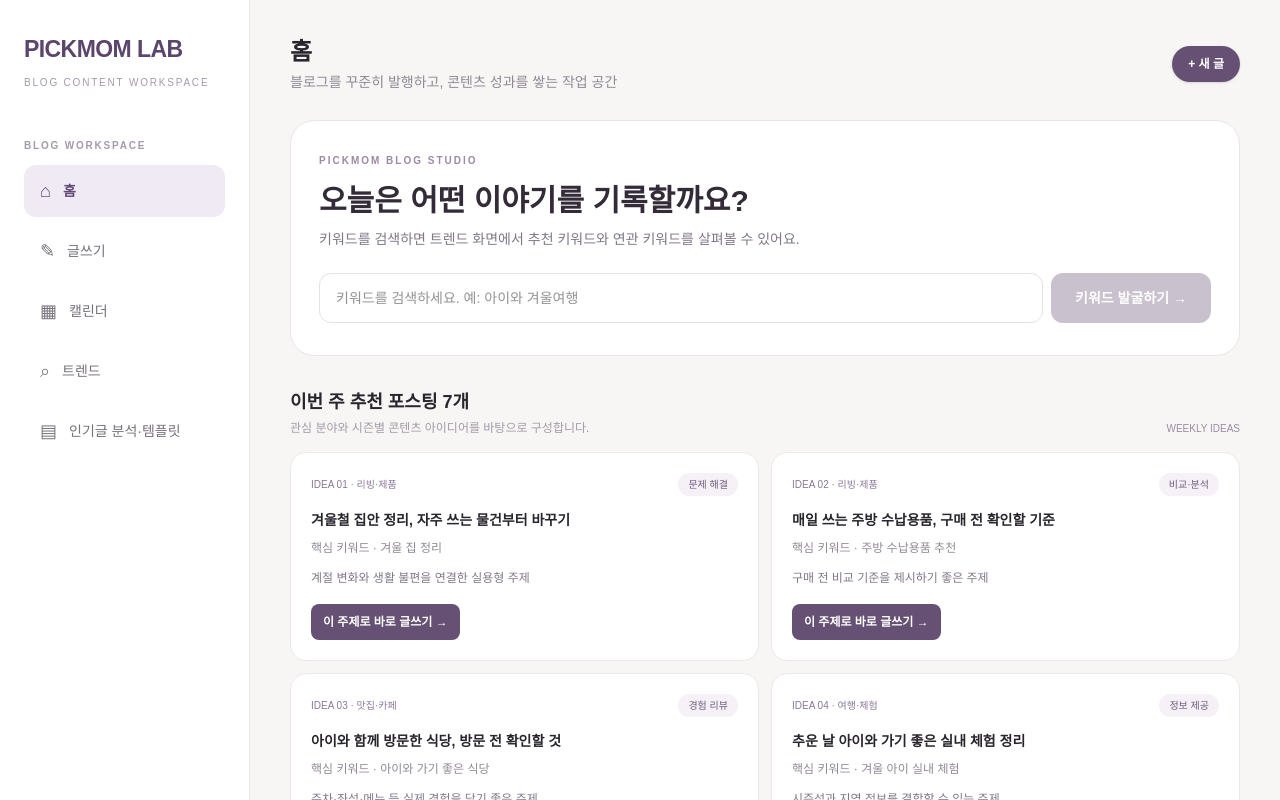
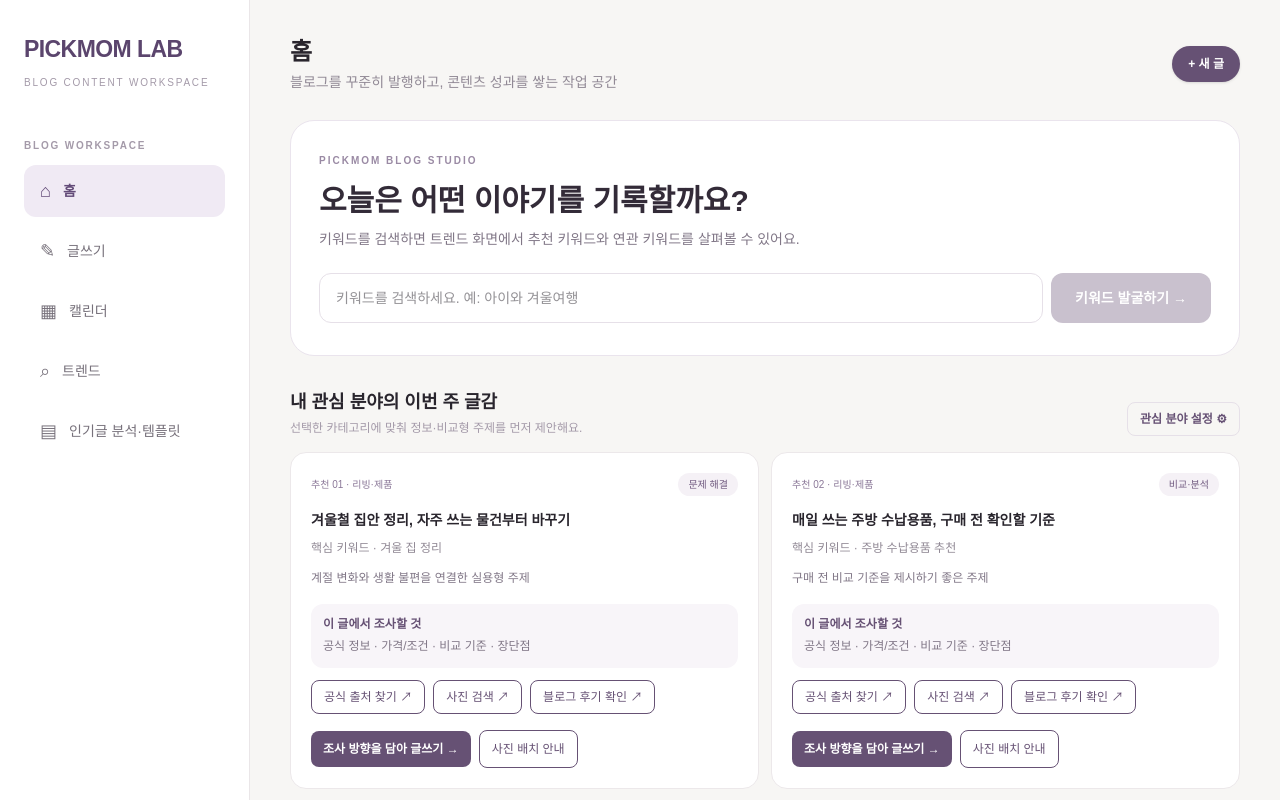
Before and after one commit to pickmom-lab/pickmom-lab, a Next.js app in the folder pickmom-web/: page / in a window 1280 px wide. Shown: the top 800 px of the page. Built offline with nearby package versions, Linux system fonts and the light colour scheme.

Commit message:
Add category-based topic recommendations and photo research guidance

```diff
--- a/pickmom-web/src/app/page.tsx
+++ b/pickmom-web/src/app/page.tsx
@@ -41,6 +41,9 @@ const ideas = [
   { category: "교육 정보" as Category, title: "초등 입학 전 준비, 지금 확인할 생활 습관", keyword: "초등 입학 전 준비", purpose: "정보 제공" as Purpose, why: "학부모의 구체적인 준비 질문에 답하는 주제" },
   { category: "생활·정책" as Category, title: "연말에 놓치기 쉬운 생활 지원·신청 일정 확인", keyword: "연말 생활 지원 정보", purpose: "정보 제공" as Purpose, why: "공식 일정과 신청 조건 확인이 핵심인 주제" },
   { category: "부동산·주거" as Category, title: "이사 전 체크해야 할 관리비와 주거 비용 항목", keyword: "이사 전 주거 비용", purpose: "문제 해결" as Purpose, why: "실제 의사결정에 필요한 체크리스트형 주제" },
+  { category: "맛집·카페" as Category, title: "서울 머랭롤 판매 매장과 메뉴 비교", keyword: "서울 머랭롤 맛집", purpose: "비교·분석" as Purpose, why: "판매 여부·메뉴 구성·가격·후기를 같은 기준으로 비교하는 정보형 주제" },
+  { category: "여행·체험" as Category, title: "겨울방학 아이와 갈 만한 실내 체험 비교", keyword: "서울 겨울 실내 체험", purpose: "비교·분석" as Purpose, why: "연령·운영일·예약·주차·체험 내용을 비교해 방문 전 판단을 돕는 주제" },
+  { category: "교육 정보" as Category, title: "초등 입학 전 영어·수학 학습 준비 비교", keyword: "초등 입학 전 학습 준비", purpose: "비교·분석" as Purpose, why: "교재·학습 방식·준비 시기를 비교하되 공식 교육과정과 개인 의견을 구분하는 주제" },
 ];
 
 const statusClass: Record<Status, string> = {
@@ -101,7 +104,9 @@ export default function Home() {
   const [homeSearchKeyword, setHomeSearchKeyword] = useState("");
   const [popularKeyword, setPopularKeyword] = useState("");
   const [topicCategory, setTopicCategory] = useState<Category | "">("");
-  const [selectedIdea, setSelectedIdea] = useState<number | null>(null);
+  const [selectedIdea, setSelectedIdea] = useState<string | null>(null);
+  const [preferredCategories, setPreferredCategories] = useState<Category[]>(["교육 정보", "여행·체험", "맛집·카페", "리빙·제품"]);
+  const [showCategorySettings, setShowCategorySettings] = useState(false);
   const [draftInput, setDraftInput] = useState<DraftInput>({
     topic: "", keyword: "", category: "리빙·제품", purpose: "경험 리뷰", notes: "", research: "",
   });
@@ -123,6 +128,8 @@ export default function Home() {
     try {
       const raw = window.localStorage.getItem("pickmom-blog-posts-v2");
       if (raw) { const stored = JSON.parse(raw) as Array<Omit<Post, "category"> & { category: string }>; setPosts(stored.map((post) => ({ ...post, category: (post.category === "쇼핑·제품" ? "리빙·제품" : post.category) as Category }))); }
+      const savedCategories = window.localStorage.getItem("pickmom-preferred-categories-v1");
+      if (savedCategories) { const parsed = JSON.parse(savedCategories) as string[]; const valid = parsed.filter((value): value is Category => categories.includes(value as Category)); if (valid.length) setPreferredCategories(valid); }
     } catch {
       // Ignore invalid local data and keep the workspace usable.
     }
@@ -132,6 +139,12 @@ export default function Home() {
   useEffect(() => {
     if (loaded) window.localStorage.setItem("pickmom-blog-posts-v2", JSON.stringify(posts));
   }, [posts, loaded]);
+
+  useEffect(() => {
+    if (loaded) window.localStorage.setItem("pickmom-preferred-categories-v1", JSON.stringify(preferredCategories));
+  }, [preferredCategories, loaded]);
+
+  const visibleIdeas = ideas.filter((idea) => preferredCategories.includes(idea.category));
 
   const weekStart = mondayOf(today);
   const weekEnd = new Date(weekStart);
@@ -164,10 +177,10 @@ export default function Home() {
     if (/지원금|정책|신청|정부|할인|혜택|노동절|공휴일/.test(text)) return "생활·정책";
     return "리빙·제품";
   };
-  const startWriting = (topic = "", keyword = "", category?: Category, purpose?: Purpose) => {
+  const startWriting = (topic = "", keyword = "", category?: Category, purpose?: Purpose, researchBrief = "") => {
     const detectedCategory = category || inferCategory(keyword || topic);
     const detectedPurpose = purpose || (detectedCategory === "맛집·카페" || detectedCategory === "여행·체험" ? "경험 리뷰" : "정보 제공");
-    setDraftInput({ topic, keyword, category: detectedCategory, purpose: detectedPurpose, notes: "", research: "" });
+    setDraftInput({ topic, keyword, category: detectedCategory, purpose: detectedPurpose, notes: "", research: researchBrief });
     setScheduleDate(dateKey(new Date()));
     setAngle("");
     setDraft("");
@@ -255,22 +268,48 @@ export default function Home() {
               </section>
 
               <section className="mb-8">
-                <div className="mb-4 flex items-end justify-between gap-3">
-                  <div><h2 className="text-lg font-semibold">이번 주 추천 포스팅 7개</h2><p className="mt-1 text-xs text-[#A49AA9]">관심 분야와 시즌별 콘텐츠 아이디어를 바탕으로 구성합니다.</p></div>
-                  <span className="shrink-0 text-[10px] text-[#9A8AA4]">WEEKLY IDEAS</span>
+                <div className="mb-4 flex flex-wrap items-end justify-between gap-3">
+                  <div><h2 className="text-lg font-semibold">내 관심 분야의 이번 주 글감</h2><p className="mt-1 text-xs text-[#A49AA9]">선택한 카테고리에 맞춰 정보·비교형 주제를 먼저 제안해요.</p></div>
+                  <button onClick={() => setShowCategorySettings((value) => !value)} className="rounded-lg border border-[#E6E0E8] px-3 py-2 text-xs font-semibold text-[#665174]">{showCategorySettings ? "관심 분야 닫기" : "관심 분야 설정 ⚙"}</button>
                 </div>
+                {showCategorySettings && <div className="mb-4 rounded-2xl border border-[#EAE4ED] bg-white p-4">
+                  <p className="mb-3 text-xs font-medium text-[#817787]">자주 쓰는 카테고리를 선택하세요. 선택 내용은 이 브라우저에 저장됩니다.</p>
+                  <div className="grid grid-cols-2 gap-2 sm:grid-cols-3">{categories.map((category) => <label key={category} className="flex cursor-pointer items-center gap-2 rounded-lg border border-[#F0ECF1] p-3 text-xs"><input type="checkbox" checked={preferredCategories.includes(category)} onChange={(event) => setPreferredCategories((old) => event.target.checked ? [...old, category] : old.filter((value) => value !== category))} />{category}</label>)}</div>
+                  {preferredCategories.length === 0 && <p className="mt-2 text-xs text-rose-600">추천을 보려면 카테고리를 하나 이상 선택해 주세요.</p>}
+                </div>}
+                {visibleIdeas.length === 0 ? <div className="rounded-2xl border border-dashed border-[#DED6E3] bg-white p-8 text-center text-sm text-[#918995]">관심 카테고리를 하나 이상 선택하면 관련 글감이 여기에 보여요.</div> :
                 <div className="grid gap-3 lg:grid-cols-2">
-                  {ideas.slice(0, 7).map((idea, i) => (
-                    <article key={idea.keyword} className="rounded-2xl border border-[#ECE8EA] bg-white p-5">
-                      <div className="flex items-center justify-between gap-2"><span className="text-[10px] text-[#8B7898]">IDEA {String(i + 1).padStart(2, "0")} · {idea.category}</span><span className="rounded-full bg-[#F5F1F6] px-2.5 py-1 text-[10px] text-[#715B80]">{idea.purpose}</span></div>
+                  {visibleIdeas.map((idea, i) => {
+                    const researchBrief = [
+                      "[PICKMOM LAB 사전 조사 방향]",
+                      "콘텐츠 유형: 직접 방문 후기가 아닌 정보·비교형으로 시작합니다. 실제 경험이 없는 내용은 방문한 것처럼 쓰지 마세요.",
+                      `추천 이유: ${idea.why}`,
+                      `조사할 항목: ${idea.category === "맛집·카페" ? "현재 판매 여부, 대표 메뉴와 가격, 지점·주소, 영업시간, 실제 후기의 공통점과 차이" : idea.category === "여행·체험" ? "운영 기간·요일, 연령 제한, 예약 방법, 이용료, 주차, 실내 시설과 체험 내용" : idea.category === "교육 정보" ? "공식 교육자료, 대상 연령, 준비 시기, 학습 방식별 장단점, 근거가 되는 기관 자료" : "공식 제품·기관 정보, 가격과 조건, 비교 기준, 장단점, 업데이트 날짜"}`,
+                      "자료 검증: 변동 정보는 공식 홈페이지·공식 SNS·기관 공지를 우선 확인하고, 출처 URL과 확인 날짜를 기록하세요. 검색량이나 문서 수를 확인하지 못했다면 수치로 표현하지 마세요.",
+                      "사진 계획: 대표 이미지 1장(공식 출처), 장소·제품의 세부 사진 2~3장, 비교 항목을 설명하는 사진 1장. 사진마다 원본 게시물 URL과 이용 허락 여부를 확인하고, 무단 다운로드·재사용은 하지 마세요.",
+                      "사진 삽입 위치: 제목 아래 대표 사진 → 업체/장소 소개 문단 아래 외관·대표 이미지 → 메뉴·시설·제품 비교 문단 아래 세부 사진 → 비교 요약 아래 보충 사진.",
+                      "사용자가 직접 경험한 내용은 별도 메모로 추가하고, 확인된 사실과 추정·의견을 구분해 작성하세요."
+                    ].join("\\n");
+                    const search = encodeURIComponent(idea.keyword + " 공식 홈페이지 인스타그램 사진");
+                    const images = encodeURIComponent(idea.keyword + " 공식");
+                    return <article key={idea.keyword} className="rounded-2xl border border-[#ECE8EA] bg-white p-5">
+                      <div className="flex items-center justify-between gap-2"><span className="text-[10px] text-[#8B7898]">추천 {String(i + 1).padStart(2, "0")} · {idea.category}</span><span className="rounded-full bg-[#F5F1F6] px-2.5 py-1 text-[10px] text-[#715B80]">{idea.purpose}</span></div>
                       <h3 className="mt-3 text-sm font-semibold leading-6">{idea.title}</h3>
                       <p className="mt-2 text-xs text-[#918995]">핵심 키워드 · {idea.keyword}</p>
                       <p className="mt-3 text-xs leading-5 text-[#817787]">{idea.why}</p>
-                      <button onClick={() => startWriting(idea.title, idea.keyword, idea.category, idea.purpose)} className="mt-4 rounded-lg bg-[#665174] px-3 py-2.5 text-xs font-semibold text-white">이 주제로 바로 글쓰기 →</button>
-                    </article>
-                  ))}
-                </div>
-                <p className="mt-3 text-[10px] leading-5 text-[#A49AA9]">※ 현재 표시된 추천 주제는 편집용 예시입니다. 실시간 인기 키워드나 개인 관심사 기반 추천으로 오인되지 않도록 실제 데이터 연결 전까지 예시임을 표시합니다.</p>
+                      <div className="mt-4 rounded-xl bg-[#F8F5F9] p-3"><p className="text-xs font-semibold text-[#665174]">이 글에서 조사할 것</p><p className="mt-1 text-xs leading-5 text-[#817787]">{idea.category === "맛집·카페" ? "판매 여부 · 메뉴/가격 · 매장 정보 · 실제 후기 비교" : idea.category === "여행·체험" ? "운영 기간 · 연령 · 예약 · 이용료 · 주차" : idea.category === "교육 정보" ? "공식 교육자료 · 대상 연령 · 학습 방식 · 준비 시기" : "공식 정보 · 가격/조건 · 비교 기준 · 장단점"}</p></div>
+                      <div className="mt-3 flex flex-wrap gap-2">
+                        <a href={`https://www.google.com/search?q=${search}`} target="_blank" rel="noreferrer" className="rounded-lg border px-3 py-2 text-xs text-[#665174]">공식 출처 찾기 ↗</a>
+                        <a href={`https://www.google.com/search?tbm=isch&q=${images}`} target="_blank" rel="noreferrer" className="rounded-lg border px-3 py-2 text-xs text-[#665174]">사진 검색 ↗</a>
+                        <a href={`https://search.naver.com/search.naver?where=blog&query=${encodeURIComponent(idea.keyword)}`} target="_blank" rel="noreferrer" className="rounded-lg border px-3 py-2 text-xs text-[#665174]">블로그 후기 확인 ↗</a>
+                      </div>
+                      <button onClick={() => startWriting(idea.title, idea.keyword, idea.category, idea.purpose, researchBrief)} className="mt-4 rounded-lg bg-[#665174] px-3 py-2.5 text-xs font-semibold text-white">조사 방향을 담아 글쓰기 →</button>
+                      <button onClick={() => setSelectedIdea((old) => old === idea.keyword ? null : idea.keyword)} className="ml-2 mt-4 rounded-lg border px-3 py-2.5 text-xs text-[#665174]">{selectedIdea === idea.keyword ? "사진 배치 안내 닫기" : "사진 배치 안내"}</button>
+                      {selectedIdea === idea.keyword && <div className="mt-3 rounded-xl border border-[#ECE8EA] p-3 text-xs leading-6 text-[#817787]"><b>권장 사진 순서</b><ol className="ml-4 list-decimal"><li>제목 아래: 주제를 대표하는 공식 사진</li><li>첫 번째 정보 문단 아래: 장소·제품의 전체 모습</li><li>세부 비교 문단 아래: 메뉴·시설·제품 디테일</li><li>비교 요약 아래: 차이를 보여주는 보충 사진</li></ol><p className="mt-2">각 사진은 원본 게시물 링크와 사용 허락 여부를 확인한 뒤 삽입하세요.</p></div>}
+                    </article>;
+                  })}
+                </div>}
+                <p className="mt-3 text-[10px] leading-5 text-[#A49AA9]">※ 현재 추천은 카테고리 기반 편집 제안입니다. 실시간 검색량·경쟁도 검증이나 사진 원본 수집은 아직 자동화되지 않았으며, 검색 링크는 공식 자료를 찾기 위한 출발점입니다.</p>
               </section>
 
               <section className="mb-7 grid grid-cols-1 gap-3 sm:grid-cols-3">
@@ -294,6 +333,7 @@ export default function Home() {
               key={editingId ?? "new"}
               initialKeyword={draftInput.keyword}
               initialCategory={draftInput.category}
+              initialNotes={draftInput.research}
               initialPhotos={editingId ? posts.find((post) => post.id === editingId)?.photos : undefined}
               initialData={editingId ? (posts.find((post) => post.id === editingId)?.formData || JSON.stringify(posts.find((post) => post.id === editingId) || {})) : undefined}
               onSave={(value) => {
```
